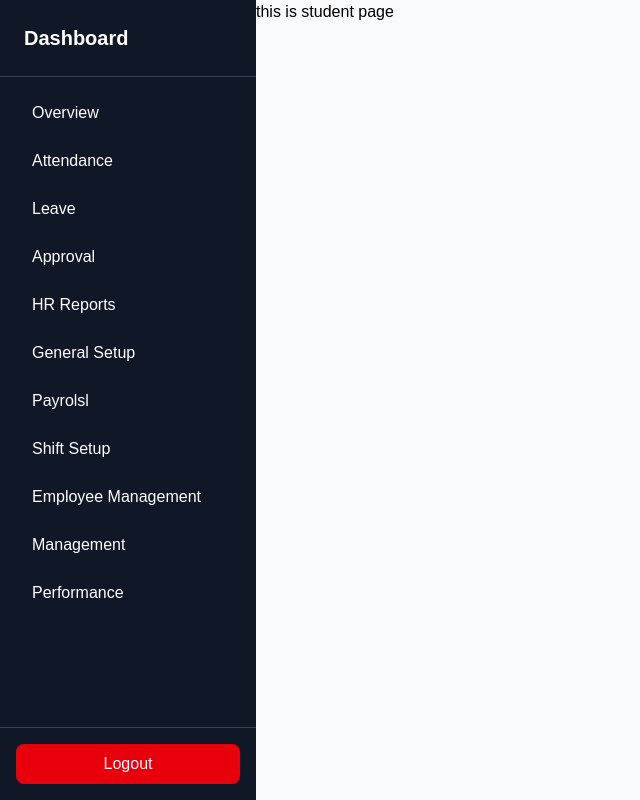
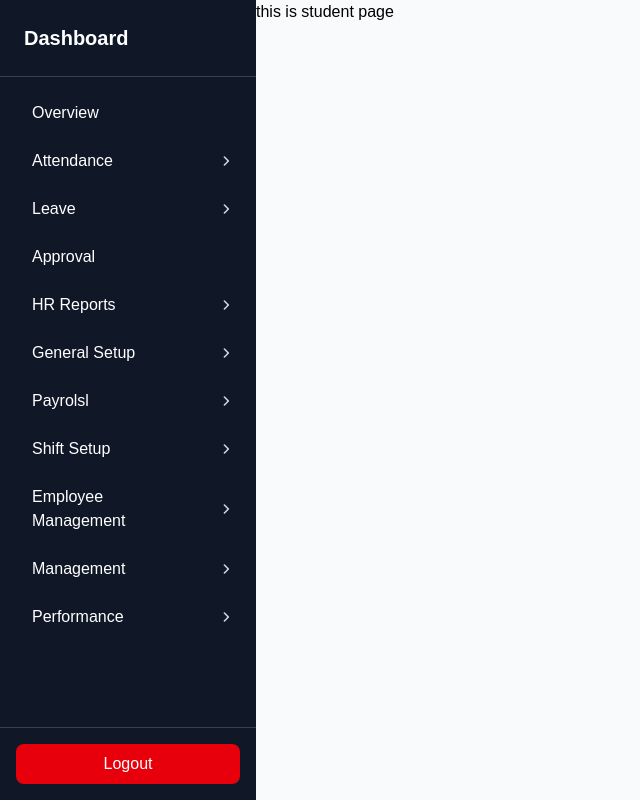
Before and after one commit to charanrajb28/HRM-platform, a Next.js app: page /dashboard/students in a window 1280 px wide. Shown: the whole page, without its empty margins (0-640 px from the left). Built offline with nearby package versions, Linux system fonts and the light colour scheme.

Commit message:
sidemenu updated

```diff
--- a/app/dashboard/layout.tsx
+++ b/app/dashboard/layout.tsx
@@ -1,20 +1,47 @@
 "use client";
 
 import Link from "next/link";
-import { ReactNode } from "react";
+import { ReactNode, useState } from "react";
 
 const sidebarMenus = [
     {id:1, label:"Overview", href:"/dashboard"},
-    {id:2, label:"Attendance", href:"/dashboard/attendance"},
-    {id:3, label:"Leave", href:"/dashboard/leave"},
+    {id:2, label:"Attendance", href:"/dashboard/attendance", subItems:[
+      { id: "2-1", label: "Daily", href: "/dashboard/attendance/daily" },
+      { id: "2-2", label: "Monthly", href: "/dashboard/attendance/monthly" },
+    ]},
+    {id:3, label:"Leave", href:"/dashboard/leave", subItems:[
+      { id: "3-1", label: "Requests", href: "/dashboard/leave/requests" },
+      { id: "3-2", label: "Balances", href: "/dashboard/leave/balances" },
+    ]},
     {id:4, label:"Approval", href:"/dashboard/approval"},
-    {id:5, label:"HR Reports", href:"/dashboard/hr_reports"},
-    {id:6, label:"General Setup", href:"/dashboard/general_setup"},
-    {id:7, label:"Payrolsl", href:"/dashboard/payrosll"},
-    {id:8, label:"Shift Setup", href:"/dashboard/Shift Setup"},
-    {id:9, label:"Employee Management", href:"/dashboard/employee_management"},
-    {id:10, label:"Management", href:"/dashboard/management"},
-    {id:11, label:"Performance", href:"/dashboard/performance"},
+    {id:5, label:"HR Reports", href:"/dashboard/hr_reports", subItems:[
+      { id: "5-1", label: "Headcount", href: "/dashboard/hr_reports/headcount" },
+      { id: "5-2", label: "Turnover", href: "/dashboard/hr_reports/turnover" },
+    ]},
+    {id:6, label:"General Setup", href:"/dashboard/general_setup", subItems:[
+      { id: "6-1", label: "Departments", href: "/dashboard/general_setup/departments" },
+      { id: "6-2", label: "Locations", href: "/dashboard/general_setup/locations" },
+    ]},
+    {id:7, label:"Payrolsl", href:"/dashboard/payrosll", subItems:[
+      { id: "7-1", label: "Runs", href: "/dashboard/payrosll/runs" },
+      { id: "7-2", label: "Deductions", href: "/dashboard/payrosll/deductions" },
+    ]},
+    {id:8, label:"Shift Setup", href:"/dashboard/Shift Setup", subItems:[
+      { id: "8-1", label: "Shifts", href: "/dashboard/shift-setup/shifts" },
+      { id: "8-2", label: "Policies", href: "/dashboard/shift-setup/policies" },
+    ]},
+    {id:9, label:"Employee Management", href:"/dashboard/employee_management", subItems:[
+      { id: "9-1", label: "Employees", href: "/dashboard/employee_management/" },
+      { id: "9-2", label: "Contracts", href: "/dashboard/employee_management/contracts" },
+    ]},
+    {id:10, label:"Management", href:"/dashboard/management", subItems:[
+      { id: "10-1", label: "Teams", href: "/dashboard/management/teams" },
+      { id: "10-2", label: "Roles", href: "/dashboard/management/roles" },
+    ]},
+    {id:11, label:"Performance", href:"/dashboard/performance", subItems:[
+      { id: "11-1", label: "Goals", href: "/dashboard/performance/goals" },
+      { id: "11-2", label: "Reviews", href: "/dashboard/performance/reviews" },
+    ]},
 ]
 
 export default function DashboardLayout({
@@ -22,6 +49,13 @@ export default function DashboardLayout({
 }: {
   children: ReactNode;
 }) {
+  const [expandedMenuId, setExpandedMenuId] = useState<number | null>(null);
+
+  const toggleMenu = (menuId: number, hasSubItems: boolean) => {
+    if (!hasSubItems) return;
+    setExpandedMenuId((current) => (current === menuId ? null : menuId));
+  };
+
   return (
     <div className="flex h-screen">
       {/* Sidebar */}
@@ -32,16 +66,74 @@ export default function DashboardLayout({
 
         <nav className="flex-1 p-4">
           <ul className="space-y-2">
-            {sidebarMenus.map((menu) => (
+            {sidebarMenus.map((menu) => {
+              const hasSubItems = Boolean(menu.subItems?.length);
+              const isExpanded = expandedMenuId === menu.id;
+
+              return (
                 <li key={menu.id}>
+                  <div className="flex items-center gap-2">
+                    {hasSubItems ? (
+                      <button
+                        type="button"
+                        onClick={() => toggleMenu(menu.id, hasSubItems)}
+                        className="flex-1 px-4 py-2 rounded-lg text-left hover:bg-gray-700 transition-colors"
+                        aria-expanded={isExpanded}
+                        aria-controls={`submenu-${menu.id}`}
+                      >
+                        {menu.label}
+                      </button>
+                    ) : (
                       <Link
                         href={menu.href}
-                  className="block px-4 py-2 rounded-lg hover:bg-gray-700 transition-colors"
+                        className="flex-1 px-4 py-2 rounded-lg hover:bg-gray-700 transition-colors"
                       >
                         {menu.label}
                       </Link>
+                    )}
+                    {hasSubItems && (
+                      <button
+                        type="button"
+                        onClick={() => toggleMenu(menu.id, hasSubItems)}
+                        className="flex h-7 w-7 items-center justify-center rounded-md text-gray-300 hover:bg-gray-700 hover:text-white transition-colors"
+                        aria-expanded={isExpanded}
+                        aria-controls={`submenu-${menu.id}`}
+                      >
+                        <svg
+                          viewBox="0 0 20 20"
+                          className={`h-4 w-4 transition-transform ${
+                            isExpanded ? "rotate-90" : "rotate-0"
+                          }`}
+                          fill="currentColor"
+                          aria-hidden="true"
+                        >
+                          <path
+                            fillRule="evenodd"
+                            d="M7.293 4.293a1 1 0 011.414 0l5 5a1 1 0 010 1.414l-5 5a1 1 0 01-1.414-1.414L11.586 10 7.293 5.707a1 1 0 010-1.414z"
+                            clipRule="evenodd"
+                          />
+                        </svg>
+                      </button>
+                    )}
+                  </div>
+
+                  {hasSubItems && isExpanded && (
+                    <ul id={`submenu-${menu.id}`} className="mt-1 space-y-1 pl-4">
+                      {menu.subItems?.map((subItem) => (
+                        <li key={subItem.id}>
+                          <Link
+                            href={subItem.href}
+                            className="block px-3 py-1.5 rounded-md text-sm text-gray-300 hover:bg-gray-800 hover:text-white transition-colors"
+                          >
+                            {subItem.label}
+                          </Link>
                         </li>
                       ))}
+                    </ul>
+                  )}
+                </li>
+              );
+            })}
           </ul>
         </nav>
 
```
Lines whose indentation alone changed are shown as unchanged.
